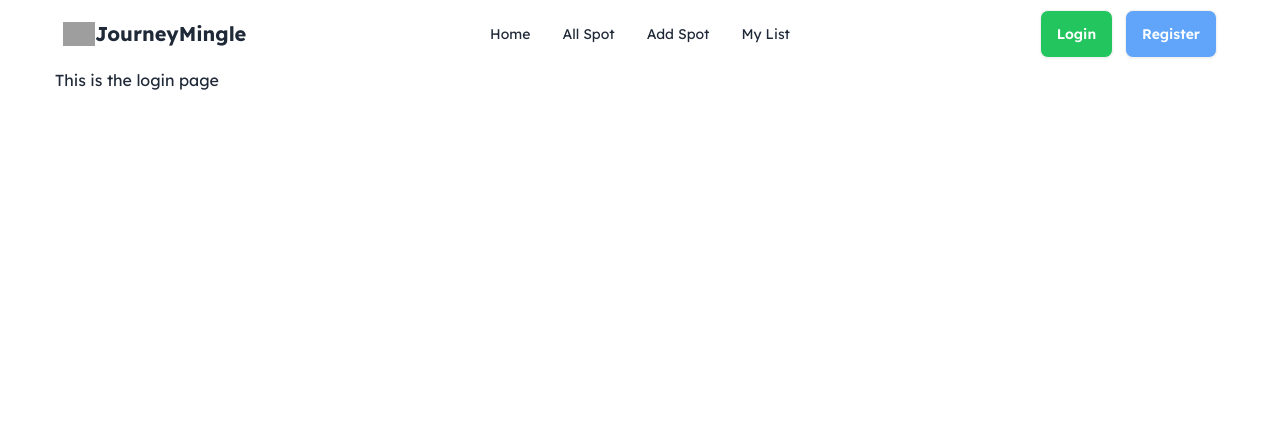
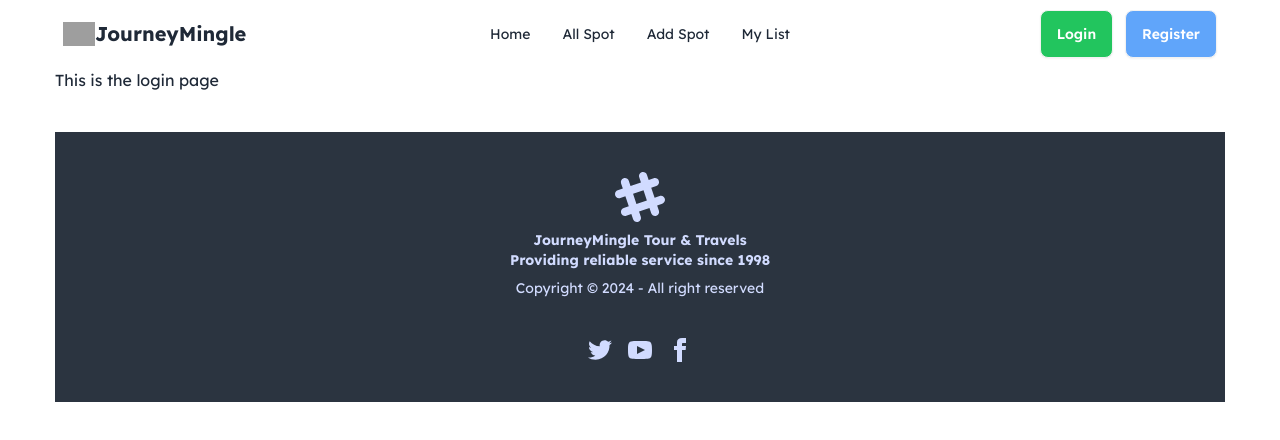
Before and after one commit to Sa18-f/Tourism-Management-client, a React (Vite) app: page /login in a window 1280 px wide. Shown: the top 440 px of the page. Built offline with nearby package versions, Linux system fonts and the light colour scheme; grey boxes are pictures that could not be loaded.

Commit message:
all spots page created

```diff
--- a/src/Components/AllSpots/AllSpots.jsx
+++ b/src/Components/AllSpots/AllSpots.jsx
@@ -1,9 +1,17 @@
+import { useLoaderData } from "react-router-dom";
+import SpotsCard from "../SpotsCard/SpotsCard";
 
 
 const AllSpots = () => {
+    const spots = useLoaderData();
     return (
-        <div>
-            <h1>All spots are here</h1>
+        <div className='grid md:grid-cols-3 gap-4'>
+            {
+                spots.map(spots => <SpotsCard
+                    key={spots._id}
+                    spots={spots}
+                ></SpotsCard>)
+            }
         </div>
     );
 };
--- /dev/null
+++ b/src/Components/Footer/Footer.jsx
@@ -0,0 +1,26 @@
+
+
+const Footer = () => {
+    return (
+        <div className="max-w-[1170px] mt-10">
+            <footer className="footer footer-center p-10 bg-neutral text-primary-content">
+                <aside>
+                    <svg width="50" height="50" viewBox="0 0 24 24" xmlns="http://www.w3.org/2000/svg" fillRule="evenodd" clipRule="evenodd" className="inline-block fill-current"><path d="M22.672 15.226l-2.432.811.841 2.515c.33 1.019-.209 2.127-1.23 2.456-1.15.325-2.148-.321-2.463-1.226l-.84-2.518-5.013 1.677.84 2.517c.391 1.203-.434 2.542-1.831 2.542-.88 0-1.601-.564-1.86-1.314l-.842-2.516-2.431.809c-1.135.328-2.145-.317-2.463-1.229-.329-1.018.211-2.127 1.231-2.456l2.432-.809-1.621-4.823-2.432.808c-1.355.384-2.558-.59-2.558-1.839 0-.817.509-1.582 1.327-1.846l2.433-.809-.842-2.515c-.33-1.02.211-2.129 1.232-2.458 1.02-.329 2.13.209 2.461 1.229l.842 2.515 5.011-1.677-.839-2.517c-.403-1.238.484-2.553 1.843-2.553.819 0 1.585.509 1.85 1.326l.841 2.517 2.431-.81c1.02-.33 2.131.211 2.461 1.229.332 1.018-.21 2.126-1.23 2.456l-2.433.809 1.622 4.823 2.433-.809c1.242-.401 2.557.484 2.557 1.838 0 .819-.51 1.583-1.328 1.847m-8.992-6.428l-5.01 1.675 1.619 4.828 5.011-1.674-1.62-4.829z"></path></svg>
+                    <p className="font-bold">
+                        JourneyMingle Tour & Travels<br />Providing reliable service since 1998
+                    </p>
+                    <p>Copyright © 2024 - All right reserved</p>
+                </aside>
+                <nav>
+                    <div className="grid grid-flow-col gap-4">
+                        <a><svg xmlns="http://www.w3.org/2000/svg" width="24" height="24" viewBox="0 0 24 24" className="fill-current"><path d="M24 4.557c-.883.392-1.832.656-2.828.775 1.017-.609 1.798-1.574 2.165-2.724-.951.564-2.005.974-3.127 1.195-.897-.957-2.178-1.555-3.594-1.555-3.179 0-5.515 2.966-4.797 6.045-4.091-.205-7.719-2.165-10.148-5.144-1.29 2.213-.669 5.108 1.523 6.574-.806-.026-1.566-.247-2.229-.616-.054 2.281 1.581 4.415 3.949 4.89-.693.188-1.452.232-2.224.084.626 1.956 2.444 3.379 4.6 3.419-2.07 1.623-4.678 2.348-7.29 2.04 2.179 1.397 4.768 2.212 7.548 2.212 9.142 0 14.307-7.721 13.995-14.646.962-.695 1.797-1.562 2.457-2.549z"></path></svg></a>
+                        <a><svg xmlns="http://www.w3.org/2000/svg" width="24" height="24" viewBox="0 0 24 24" className="fill-current"><path d="M19.615 3.184c-3.604-.246-11.631-.245-15.23 0-3.897.266-4.356 2.62-4.385 8.816.029 6.185.484 8.549 4.385 8.816 3.6.245 11.626.246 15.23 0 3.897-.266 4.356-2.62 4.385-8.816-.029-6.185-.484-8.549-4.385-8.816zm-10.615 12.816v-8l8 3.993-8 4.007z"></path></svg></a>
+                        <a><svg xmlns="http://www.w3.org/2000/svg" width="24" height="24" viewBox="0 0 24 24" className="fill-current"><path d="M9 8h-3v4h3v12h5v-12h3.642l.358-4h-4v-1.667c0-.955.192-1.333 1.115-1.333h2.885v-5h-3.808c-3.596 0-5.192 1.583-5.192 4.615v3.385z"></path></svg></a>
+                    </div>
+                </nav>
+            </footer>
+        </div>
+    );
+};
+
+export default Footer;
--- a/src/Components/Home/Home.jsx
+++ b/src/Components/Home/Home.jsx
@@ -9,6 +9,7 @@
   return (
     <div>
       <Header></Header>
+      {/* Tourist spots */}
       <h1 className='text-6xl text-center my-8 font-bold'>Famous Tourist <br /> Spots</h1>
       <div className='grid md:grid-cols-3 gap-4'>
         {
--- a/src/Components/Root/Root.jsx
+++ b/src/Components/Root/Root.jsx
@@ -1,5 +1,6 @@
 import { Outlet } from "react-router-dom";
 import Navbar from "../Navbar/Navbar";
+import Footer from "../Footer/Footer";
 
 
 const Root = () => {
@@ -7,6 +8,7 @@
         <div className="max-w-[1170px] mx-auto font-lexend">
             <Navbar></Navbar>
             <Outlet></Outlet>
+            <Footer></Footer>
         </div>
     );
 };
--- a/src/Components/Routes/Routes.jsx
+++ b/src/Components/Routes/Routes.jsx
@@ -25,7 +25,8 @@
         },
         {
             path: '/allSpots',
-            element: <AllSpots></AllSpots>
+            element: <AllSpots></AllSpots>,
+            loader: () => fetch('http://localhost:4000/spots')
         },
         {
             path: '/myList',
--- a/src/Components/SpotsCard/SpotsCard.jsx
+++ b/src/Components/SpotsCard/SpotsCard.jsx
@@ -2,7 +2,7 @@
 
 
 const SpotsCard = ({ spots }) => {
-    const { tourists_spot_name, location, country_Name, seasonality, photo, _id } = spots;
+    const { tourists_spot_name, country_Name, seasonality, photo, _id , travel_time, average_cost, totalVisitorsPerYear } = spots;
     return (
         <div className="card bg-base-100 shadow-xl">
             <div className='bg-[#F3F3F3] m-4 mb-0 rounded-xl'>
@@ -12,12 +12,14 @@
             </div>
             <div className="card-body">
                 <div className='border-dashed border-b'>
-                    <h2 className="text-2xl font-bold">{tourists_spot_name}</h2>
+                    <h2 className="text-2xl font-bold mt-[-10px]">{tourists_spot_name}</h2>
                     <p className='font-semibold my-4'><span className="bg-slate-100 border text-blue-500 rounded-xl px-3 py-2">{country_Name}</span></p>
                 </div>
-                <div className="flex gap-4 lg:flex-col ">
-                    <p className="flex items-center font-semibold"><span className="text-lg">Location : {location} </span></p>
-                    <p className="flex items-center font-semibold gap-1"><span className="text-lg">Seasonality: <span className="bg-slate-100 border text-green-500 rounded-xl px-3 py-1"> {seasonality}</span> </span></p>
+                <div className="flex gap-2 lg:flex-col ">
+                    <p className="flex items-center font-semibold"><span className="text-lg">Travel Time : {travel_time} </span></p>
+                    <p className="flex items-center font-semibold"><span className="text-lg"> Average Cost : {average_cost} </span></p>
+                    <p className="flex items-center font-semibold"><span className="text-lg">Total visitors per year : {totalVisitorsPerYear} </span></p>
+                    <p className="flex items-center font-semibold gap-1"><span className="text-lg">Seasonality: <span className="bg-slate-100 border text-green-500 rounded-xl px-3"> {seasonality}</span> </span></p>
                 </div>
                 <Link to={`/spots/${_id}`}>
                     <div className='pt-3'>
```
